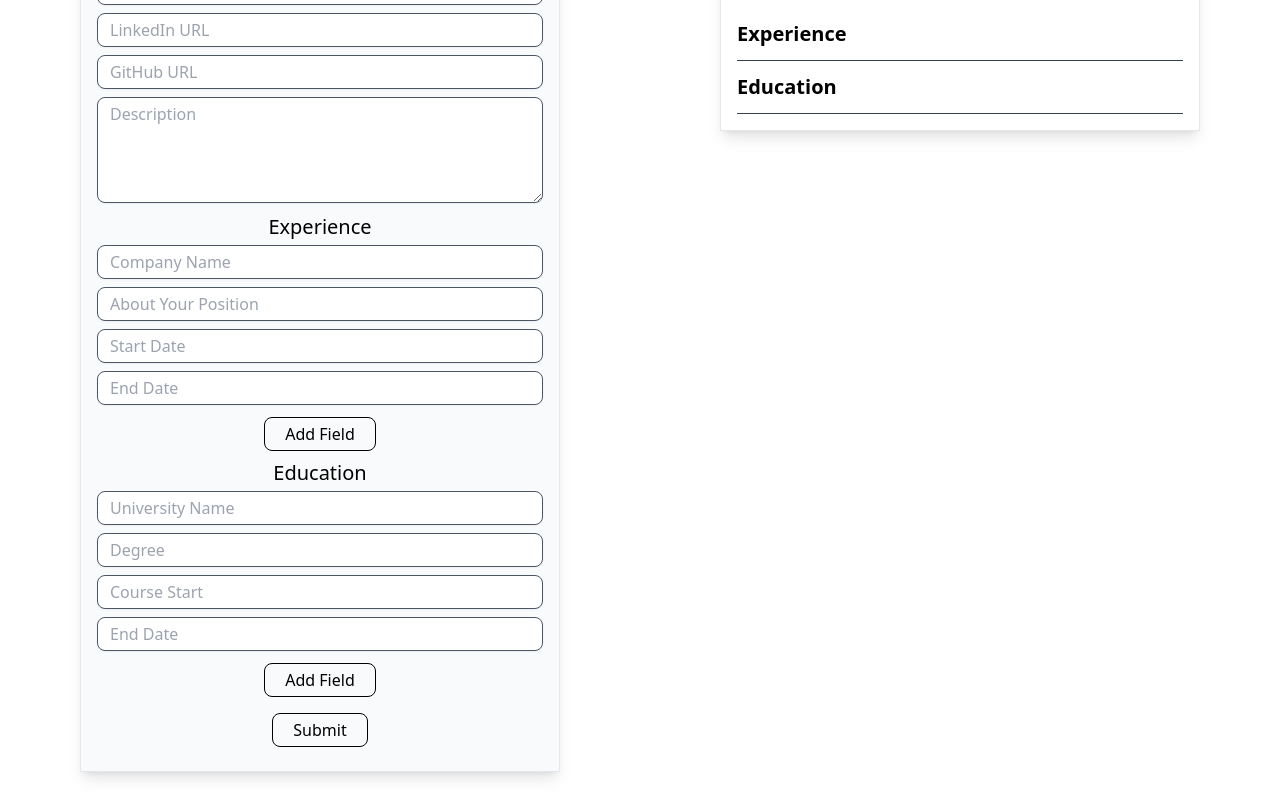
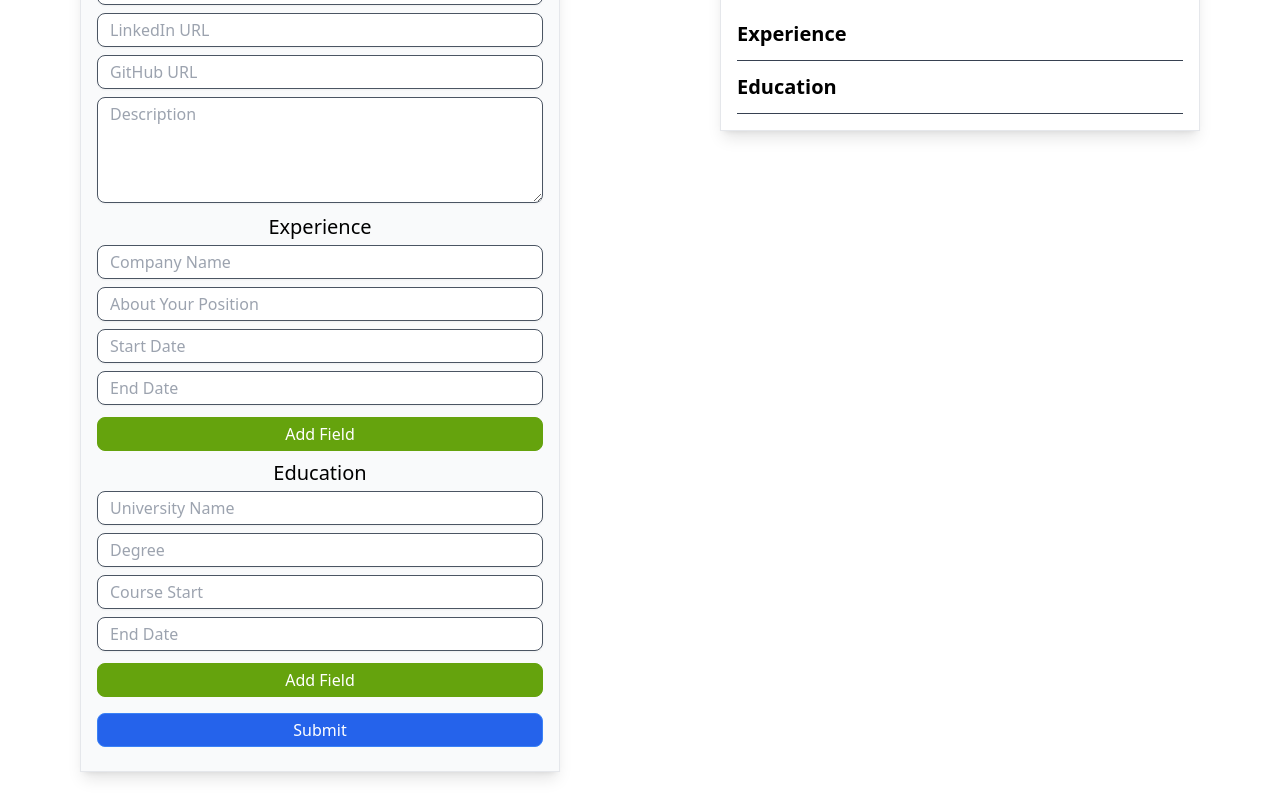
Before and after one commit to gweryf/cv-builder, a React (Vite) app: page / in a window 1280 px wide. Shown: the part 280-1080 px from the top of the page. Built offline with nearby package versions, Linux system fonts and the light colour scheme.

Commit message:
added colors to buttons

```diff
--- a/src/components/educational.jsx
+++ b/src/components/educational.jsx
@@ -59,7 +59,7 @@ function Educational({addeduDetails}) {
                 {eduDetails.length>1&&
                 (
                     <>
-                        <button onClick={()=>delHandle(index)} className=" my-2 rounded-lg border border-black px-5 py-1 transform transition duration-300 hover:scale-110 hover:bg-gray-300">
+                        <button onClick={()=>delHandle(index)} className=" w-full my-2 rounded-lg border text-white bg-red-600 border-red-600 px-5 py-1 transform transition duration-300 hover:bg-red-500">
                             Delete Field
                         </button><br/>
                     </>
@@ -67,7 +67,7 @@ function Educational({addeduDetails}) {
                 {eduDetails.length-1===index && eduDetails.length<4 &&
                 (
                     <>
-                        <button onClick={addHandle} className=" my-2 rounded-lg border border-black px-5 py-1 transform transition duration-300 hover:scale-110 hover:bg-gray-300">
+                        <button onClick={addHandle} className=" w-full my-2 rounded-lg border text-white bg-lime-600 border-lime-600 px-5 py-1 transform transition duration-300 hover:bg-lime-500">
                             Add Field
                         </button><br />
                     </>
--- a/src/components/experience.jsx
+++ b/src/components/experience.jsx
@@ -59,7 +59,7 @@ function Experience({addexpDetails}) {
                 {expDetails.length>1&&
                 (
                     <>
-                        <button onClick={()=>delHandle(index)} className=" my-2 rounded-lg border border-black px-5 py-1 transform transition duration-300 hover:scale-110 hover:bg-gray-300">
+                        <button onClick={()=>delHandle(index)} className=" w-full my-2 rounded-lg border text-white bg-red-600 border-red-600 px-5 py-1 transform transition duration-300 hover:bg-red-500">
                             Delete Field
                         </button><br/>
                     </>
@@ -67,7 +67,7 @@ function Experience({addexpDetails}) {
                 {expDetails.length-1===index && expDetails.length<4 &&
                 (
                     <>
-                        <button onClick={addHandle} className=" my-2 rounded-lg border border-black px-5 py-1 transform transition duration-300 hover:scale-110 hover:bg-gray-300">
+                        <button onClick={addHandle} className=" w-full my-2 rounded-lg border text-white bg-lime-600 border-lime-600 px-5 py-1 transform transition duration-300 hover:bg-lime-500">
                             Add Field
                         </button><br />
                     </>
--- a/src/components/form.jsx
+++ b/src/components/form.jsx
@@ -74,7 +74,7 @@ function Form({addContract}) {
                 {/* Education Details   */}
                 <h3 className=" text-xl">Education</h3>
                 <Educational addeduDetails={addeduDetails} />
-                <button type="submit" className=" my-2 rounded-lg border border-black px-5 py-1 transform transition duration-300 hover:scale-110 hover:bg-gray-300">
+                <button type="submit" className=" w-full my-2 rounded-lg bg-blue-600 text-white border border-blue-500 px-5 py-1 transform transition duration-300 hover:bg-blue-500">
                     Submit
                 </button>
             </form>
```
